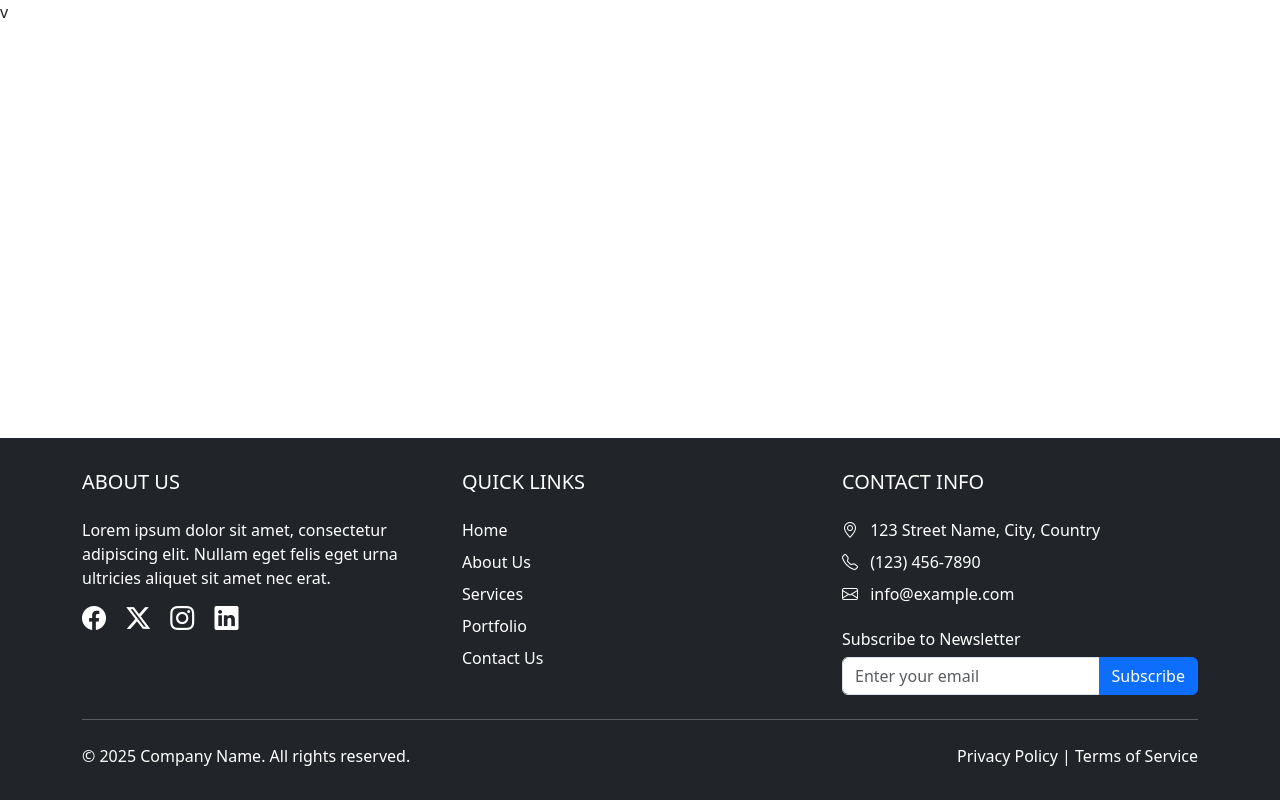
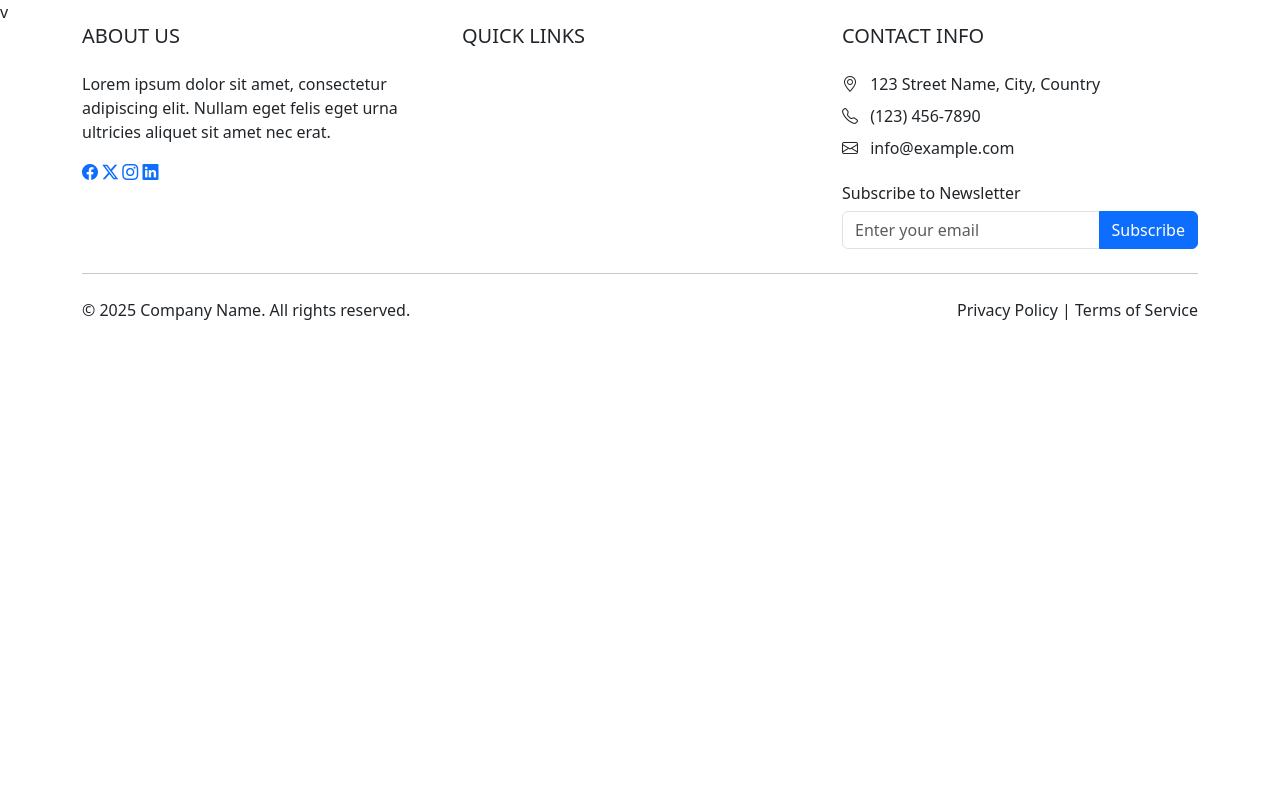
Before and after one commit to philliproach/shiny-octo-disco, a plain HTML site: page index.html in a window 1280 px wide. Drawn offline with nearby package versions, Linux system fonts and the light colour scheme.

Commit message:
Update index.html

```diff
--- a/index.html
+++ b/index.html
@@ -7,30 +7,6 @@ v<!DOCTYPE html>
     <meta name="viewport" content="width=device-width, initial-scale=1.0">
     <link href="https://cdn.jsdelivr.net/npm/bootstrap@5.3.2/dist/css/bootstrap.min.css" rel="stylesheet">
   </head>
-  <style>
-    body {
-      display: flex;
-      flex-direction: column;
-      min-height: 100vh;
-    }
-    main {
-      flex: 1;
-      padding: 2rem 0;
-    }
-    .navbar-brand img {
-      height: 40px;
-    }
-    .footer {
-      background-color: #212529;
-      color: #fff;
-      padding: 2rem 0;
-    }
-    .social-icons a {
-      color: #fff;
-      font-size: 1.5rem;
-      margin-right: 1rem;
-    }
-  </style>
   <body>
 
 
```
